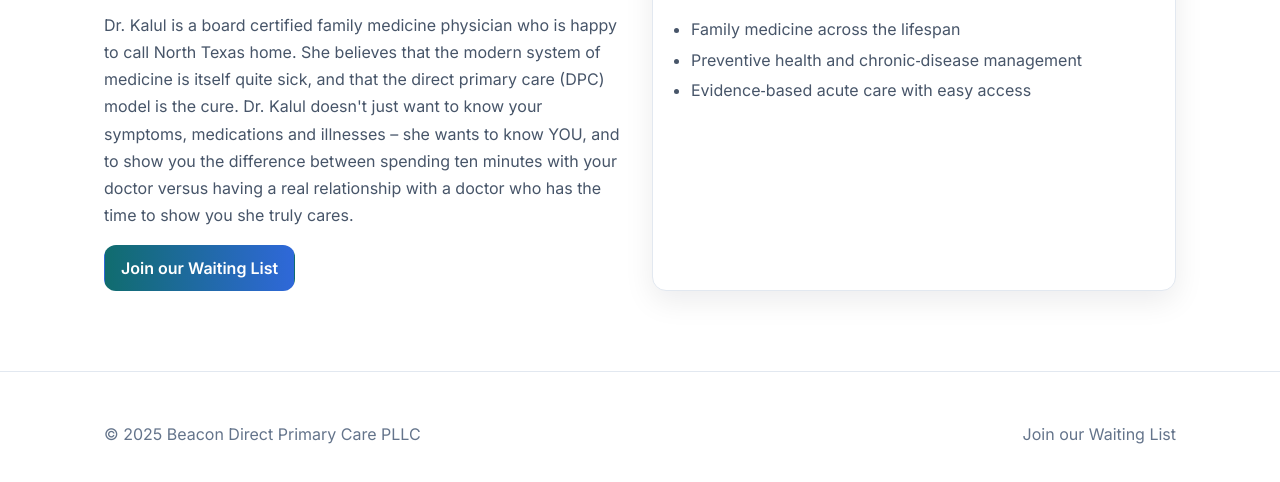
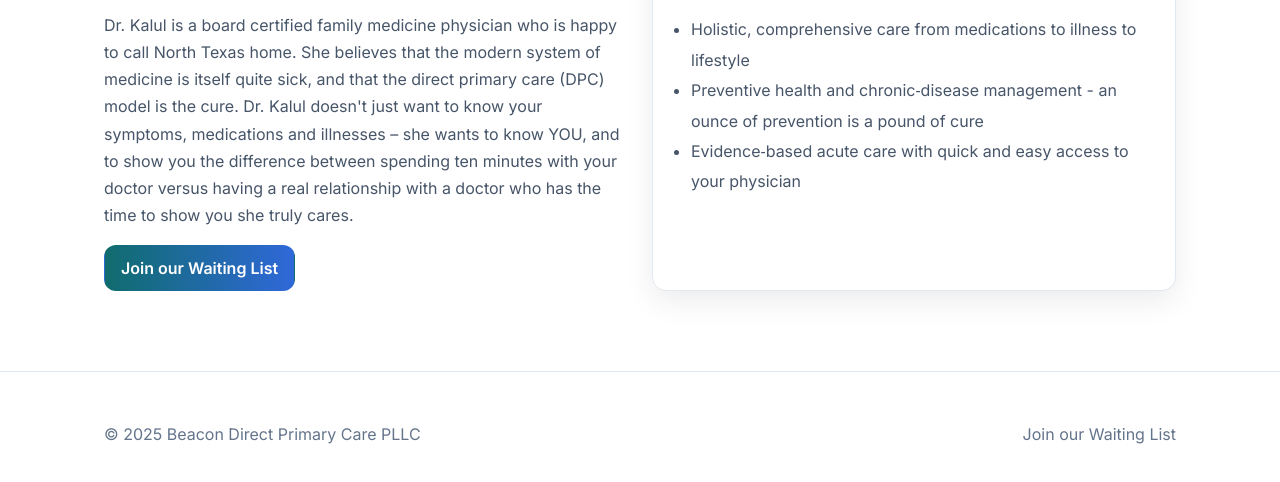
Before and after one commit to beacondpc/Beacon-Family-Medicine, a plain HTML site: page about.html in a window 1280 px wide. Shown: the part 244-726 px from the top of the page. Drawn offline with Linux system fonts and the light colour scheme.

Commit message:
Update about.html

```diff
--- a/about.html
+++ b/about.html
@@ -69,9 +69,9 @@
         <div class="card">
           <h3>Training & Focus</h3>
           <ul style="padding-left:18px;color:var(--muted);line-height:1.9">
-            <li>Family medicine across the lifespan</li>
-            <li>Preventive health and chronic‑disease management</li>
-            <li>Evidence‑based acute care with easy access</li>
+            <li>Holistic, comprehensive care from medications to illness to lifestyle</li>
+            <li>Preventive health and chronic‑disease management - an ounce of prevention is a pound of cure</li>
+            <li>Evidence‑based acute care with quick and easy access to your physician</li>
           </ul>
         </div>
       </div>
```
